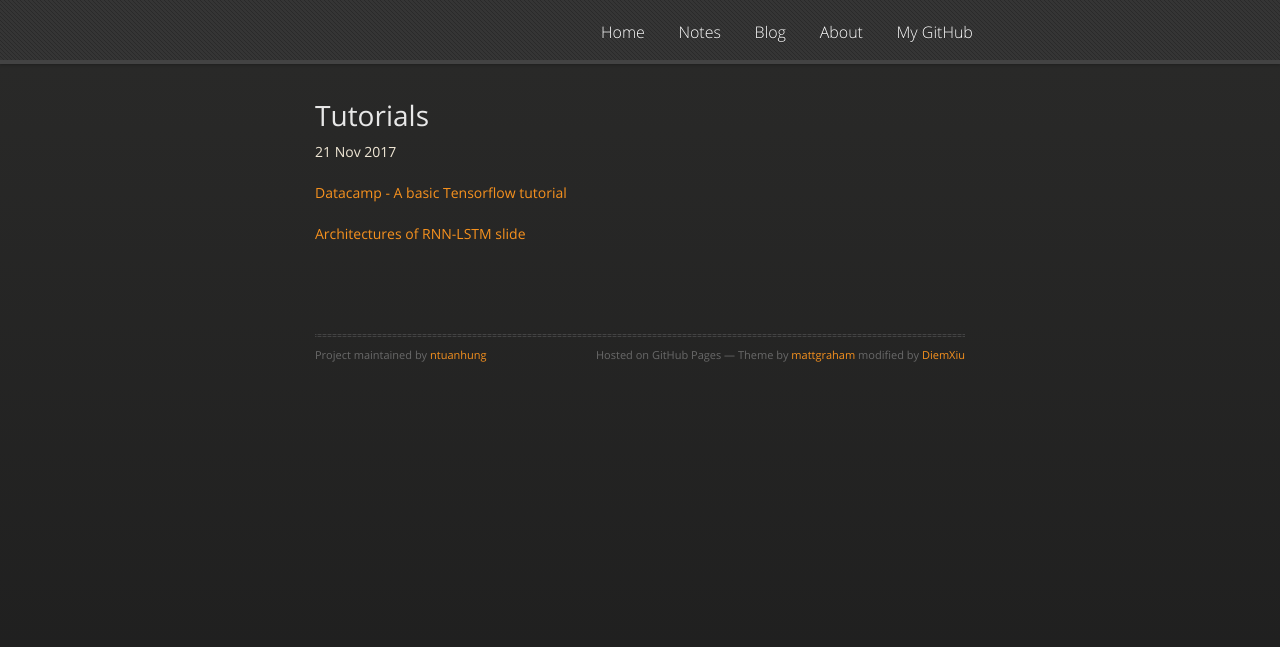
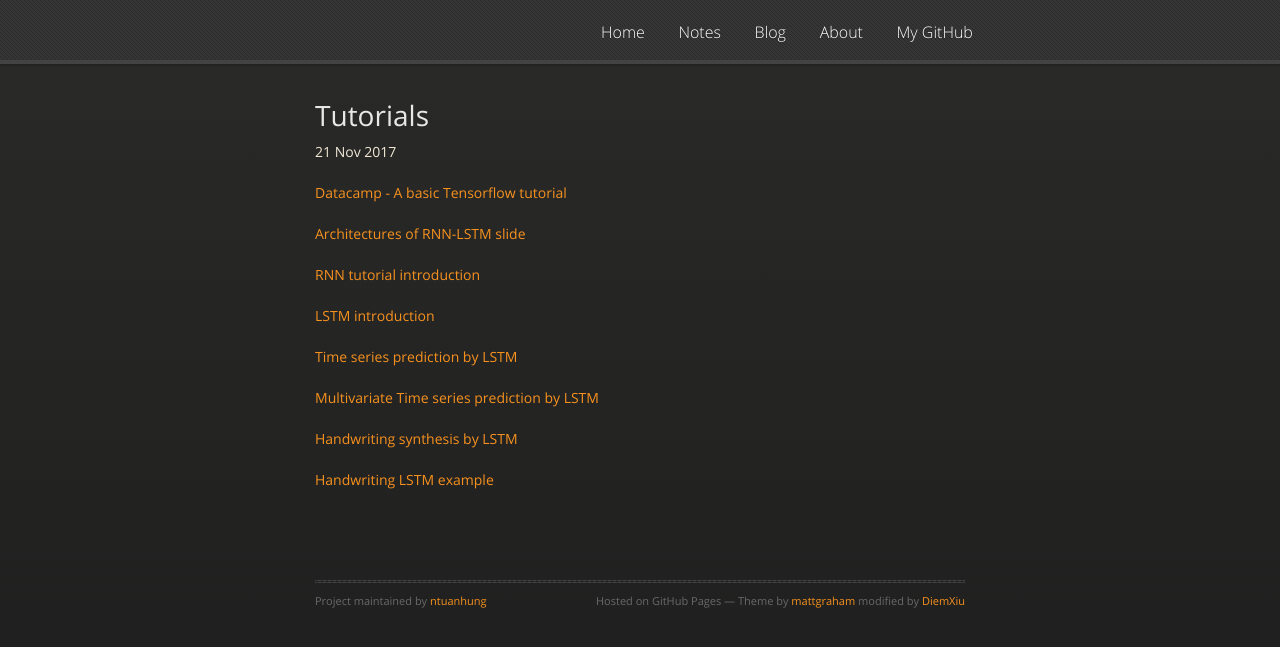
Before and after one commit to ntuanhung/ntuanhung.github.io, a Jekyll site: the page built from _posts/machine_learning/2017-11-21-tutorials.md, in a window 1280 px wide. Shown: the top 647 px of the page. Built offline with Jekyll 4.4.1, drawn with Linux system fonts in a browser that asks for light colours; nearby versions of some CDN libraries.

Commit message:
Update 2017-11-21-tutorials.md

```diff
--- a/_posts/machine_learning/2017-11-21-tutorials.md
+++ b/_posts/machine_learning/2017-11-21-tutorials.md
@@ -8,3 +8,15 @@ date: 2017-11-21
 [Datacamp - A basic Tensorflow tutorial](https://www.datacamp.com/community/tutorials/tensorflow-tutorial)
 
 [Architectures of RNN-LSTM slide](http://slazebni.cs.illinois.edu/spring17/lec20_rnn.pdf)
+
+[RNN tutorial introduction](http://www.wildml.com/2015/09/recurrent-neural-networks-tutorial-part-1-introduction-to-rnns/)
+
+[LSTM introduction](https://machinelearningmastery.com/gentle-introduction-long-short-term-memory-networks-experts/)
+
+[Time series prediction by LSTM](https://machinelearningmastery.com/time-series-prediction-lstm-recurrent-neural-networks-python-keras/)
+
+[Multivariate Time series prediction by LSTM](https://machinelearningmastery.com/multivariate-time-series-forecasting-lstms-keras/)
+
+[Handwriting synthesis by LSTM](https://www.cs.toronto.edu/~graves/handwriting.cgi?text=you+need+text+to+write+something&style=..%2Fdata%2Ftrainset_diff_no_start_all_labels.nc%2C1495%2B898&bias=0.15&samples=3)
+
+[Handwriting LSTM example](https://distill.pub/2016/handwriting/)
```
